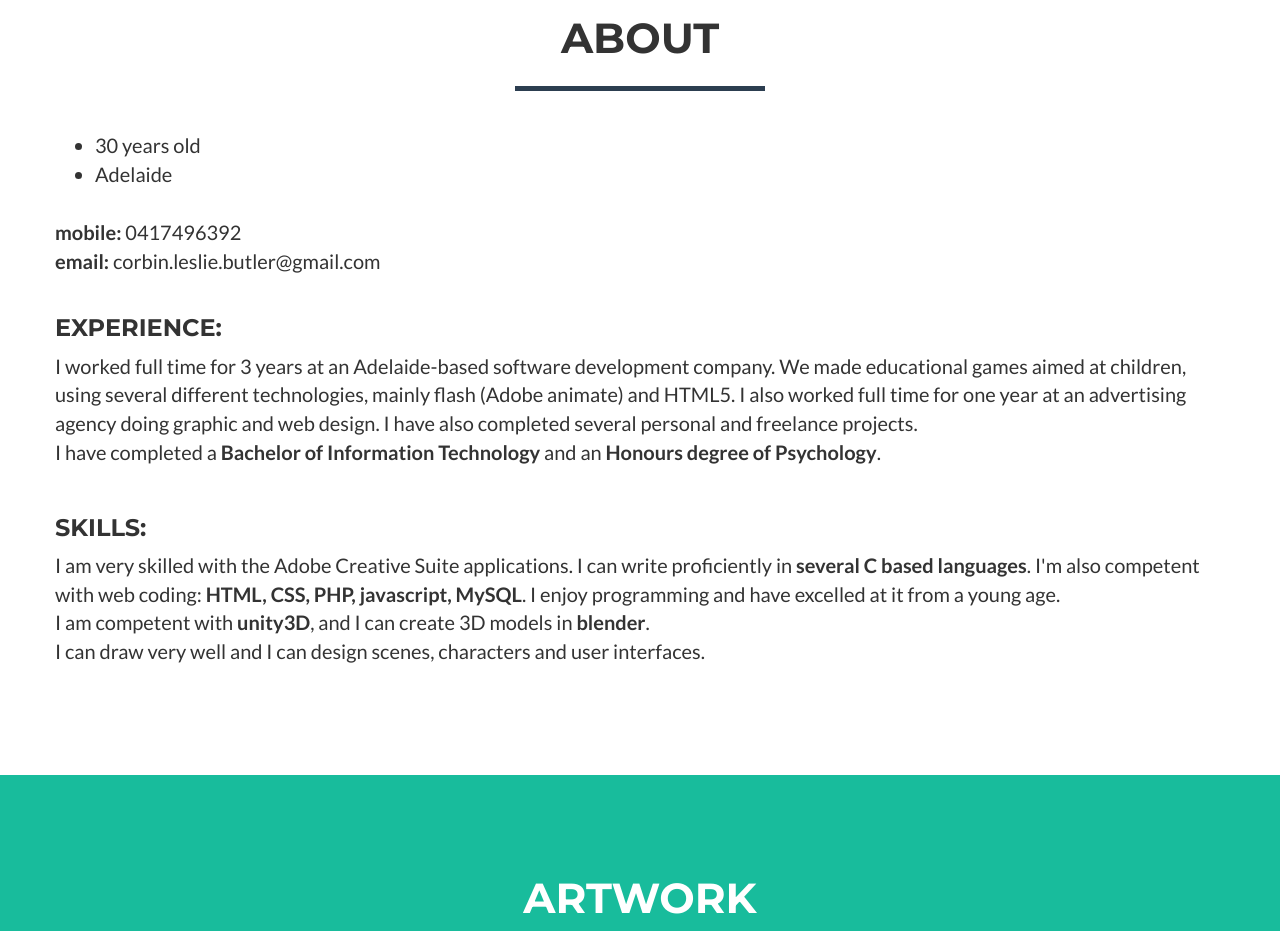
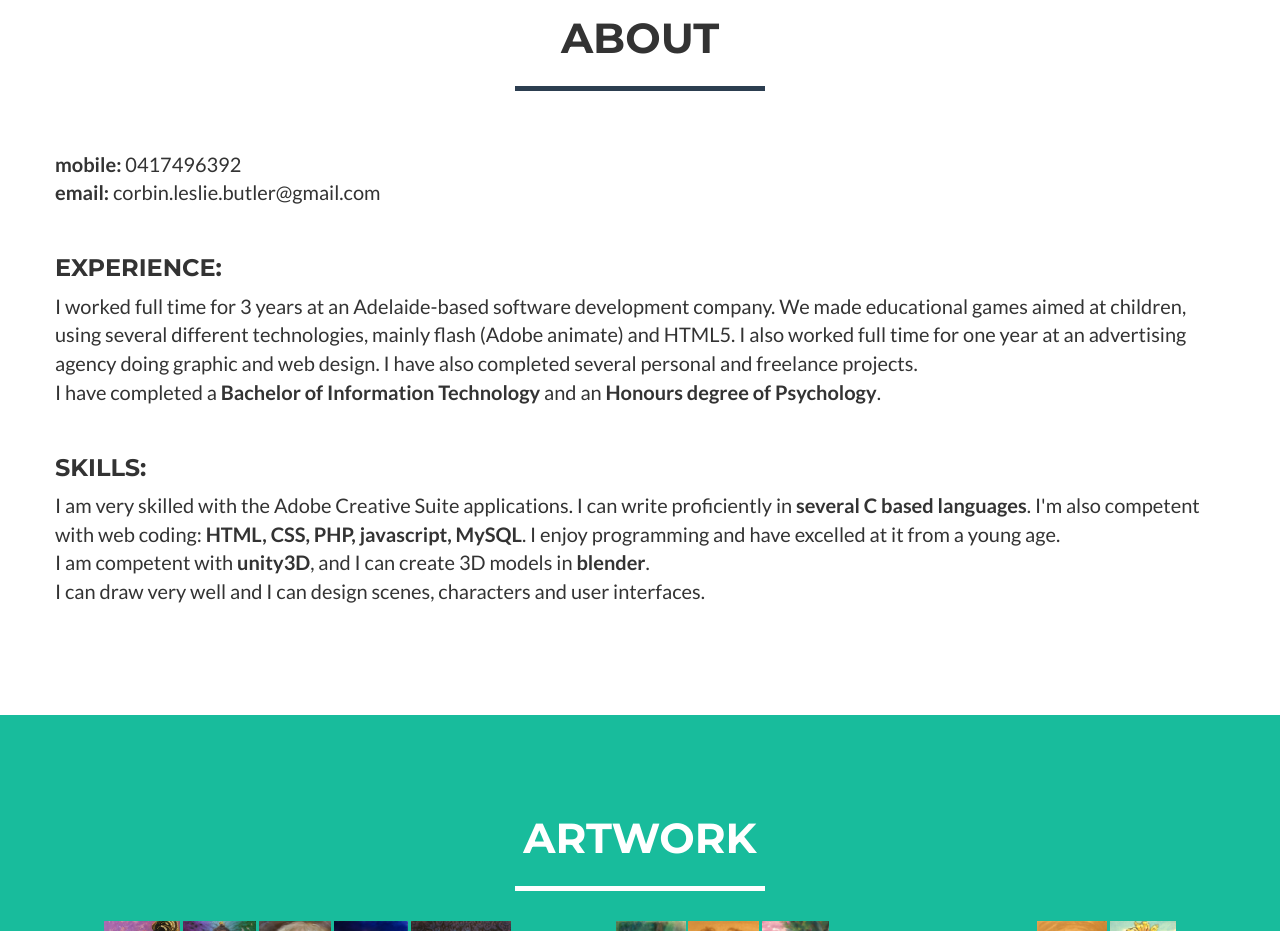
Before and after one commit to corbinlesliebutler/corbinlesliebutler.github.io, a website: page portfolio/index.html in a window 1280 px wide. Shown: the part 1200-2131 px from the top of the page. Drawn offline with nearby package versions, Linux system fonts and the light colour scheme.

Commit message:
Update index.html

```diff
--- a/portfolio/index.html
+++ b/portfolio/index.html
@@ -100,10 +100,6 @@
             </div>
             <div class="row">
 				<p class="my_text" style="text-align:left;">
-				<ul class = "my_text">
-				<li>30 years old</li>
-				<li>Adelaide</li>
-				</ul>
 				<br/>
 				<span class = "my_text">
 				<b>mobile:</b> 0417496392<br/>
```
